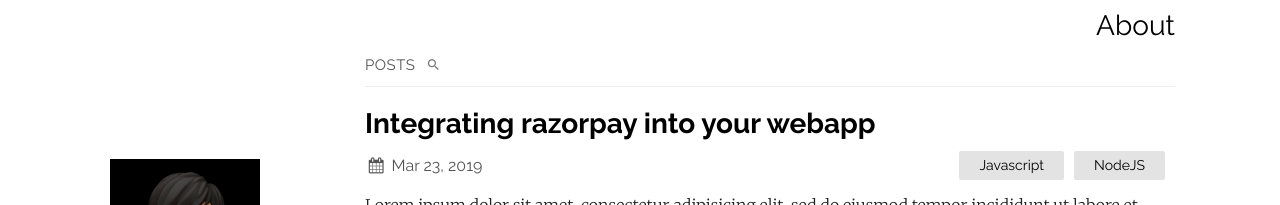
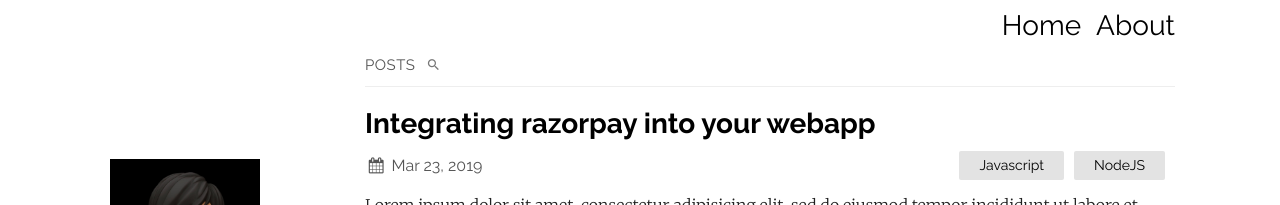
Before and after one commit to mrpark219/TIL, a Jekyll site: the page built from index.html, in a window 1280 px wide. Shown: the top 205 px of the page. Built offline with Jekyll 4.4.1, drawn with Linux system fonts in a browser that asks for light colours; the list of posts is cut into pages by our own code.

Commit message:
add Home

```diff
--- a/_includes/header.html
+++ b/_includes/header.html
@@ -4,6 +4,7 @@
         size -%} {%- if titles_size > 0 -%}
         <nav class="site-nav">
             <div class="trigger">
+                <a class="page-link" href="/">Home</a>
                 {%- for path in page_paths -%} {%- assign my_page = site.pages | where: "path", path | first -%} {%- if my_page.title -%}
                 <a class="page-link" href="{{ my_page.url | relative_url }}">{{ my_page.title | escape }}</a>
                 {%- endif -%} {%- endfor -%}
--- a/_sass/plain.scss
+++ b/_sass/plain.scss
@@ -133,6 +133,7 @@ main {
         line-height: 1.2em;
         font-size: 28px;
         margin-bottom: 10px;
+        margin-left: 15px;
     }
     .site-nav {
         position: absolute;
```
